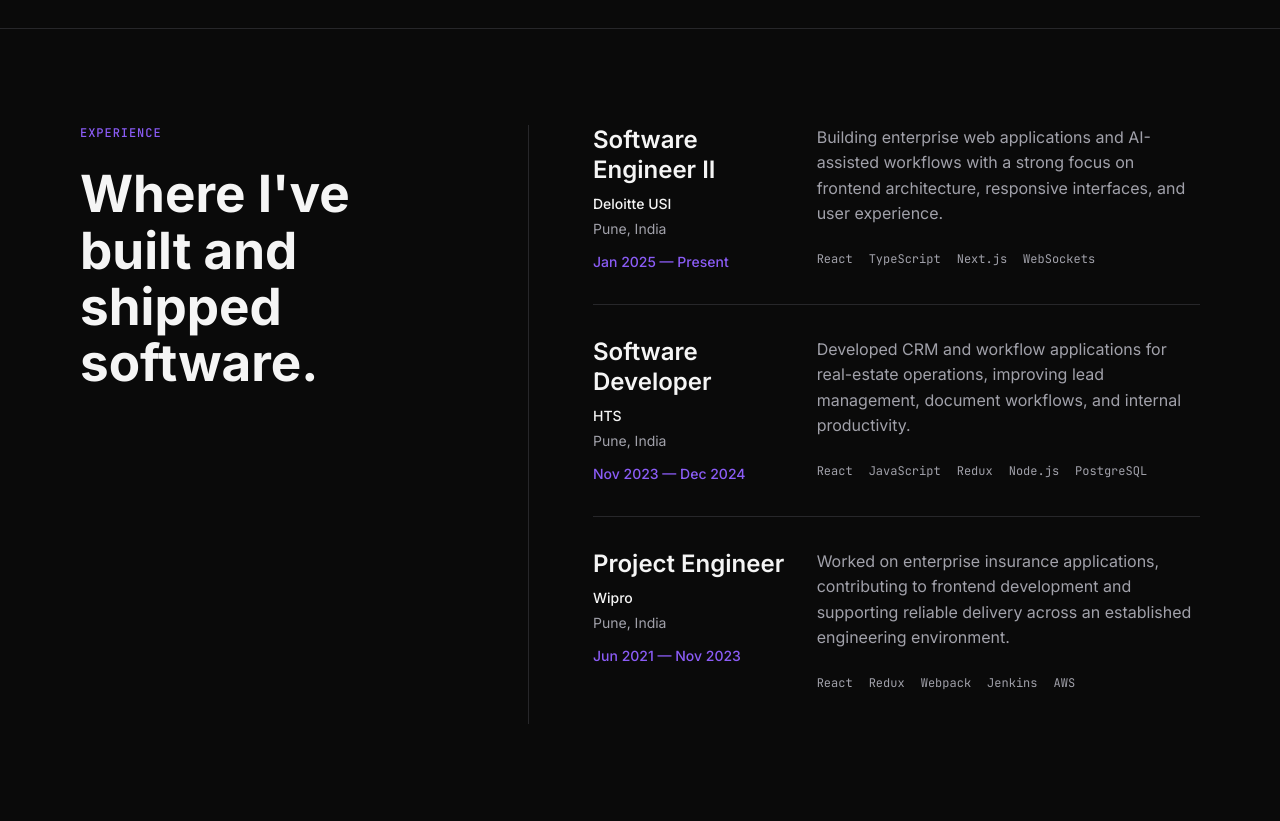
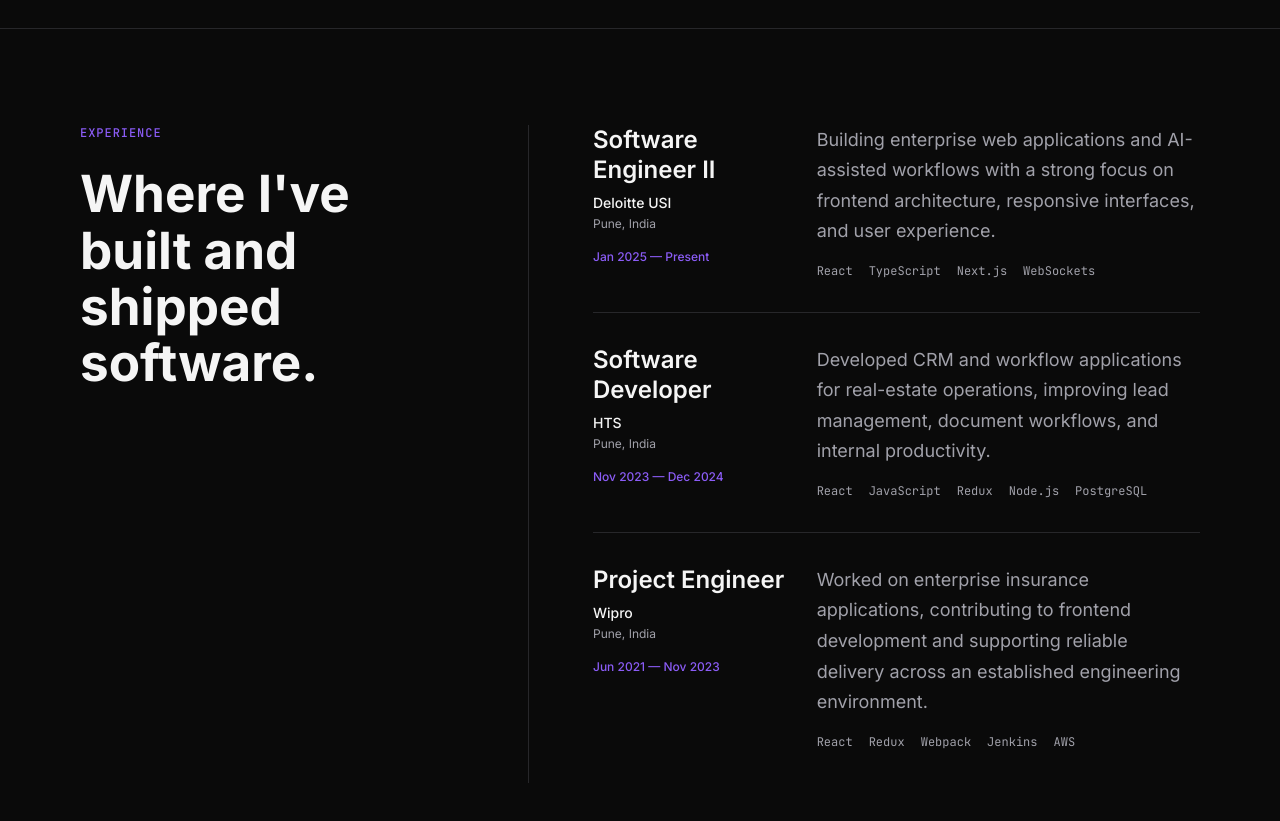
Before and after one commit to Prachi24599/my-portfolio, a React (Vite) app: page / in a window 1280 px wide. Shown: the part 1340-2161 px from the top of the page. Built offline with nearby package versions, Linux system fonts and the light colour scheme.

Commit message:
updated css for experience section

```diff
--- a/src/sections/Experience.css
+++ b/src/sections/Experience.css
@@ -48,41 +48,48 @@
 
 .experience__meta h3 {
   margin-bottom: var(--space-2);
+  color: var(--color-text-primary);
+  font-size: var(--font-size-h3);
+  font-weight: var(--font-weight-semibold);
+  line-height: var(--line-height-h3);
 }
 
 .experience__company,
 .experience__location,
 .experience__period {
-  font-size: var(--font-size-small);
-  line-height: var(--line-height-small);
+  line-height: var(--line-height-caption);
 }
 
 .experience__company {
   color: var(--color-text-primary);
+  font-size: var(--font-size-small);
   font-weight: var(--font-weight-medium);
 }
 
 .experience__location {
   margin-top: var(--space-1);
+  color: var(--color-text-secondary);
+  font-size: var(--font-size-caption);
 }
 
 .experience__period {
-  margin-top: var(--space-3);
+  margin-top: var(--space-4);
   color: var(--color-accent-hover);
+  font-size: var(--font-size-caption);
   font-weight: var(--font-weight-medium);
 }
 
 .experience__description {
   max-width: 60ch;
-  font-size: var(--font-size-body);
-  line-height: var(--line-height-body);
+  font-size: var(--font-size-large-body);
+  line-height: var(--line-height-large-body);
 }
 
 .experience__technologies {
   display: flex;
   flex-wrap: wrap;
-  gap: var(--space-2) var(--space-4);
-  margin: var(--space-6) 0 0;
+  gap: var(--space-1) var(--space-4);
+  margin: var(--space-4) 0 0;
   padding: 0;
   list-style: none;
   color: var(--color-text-secondary);
```
